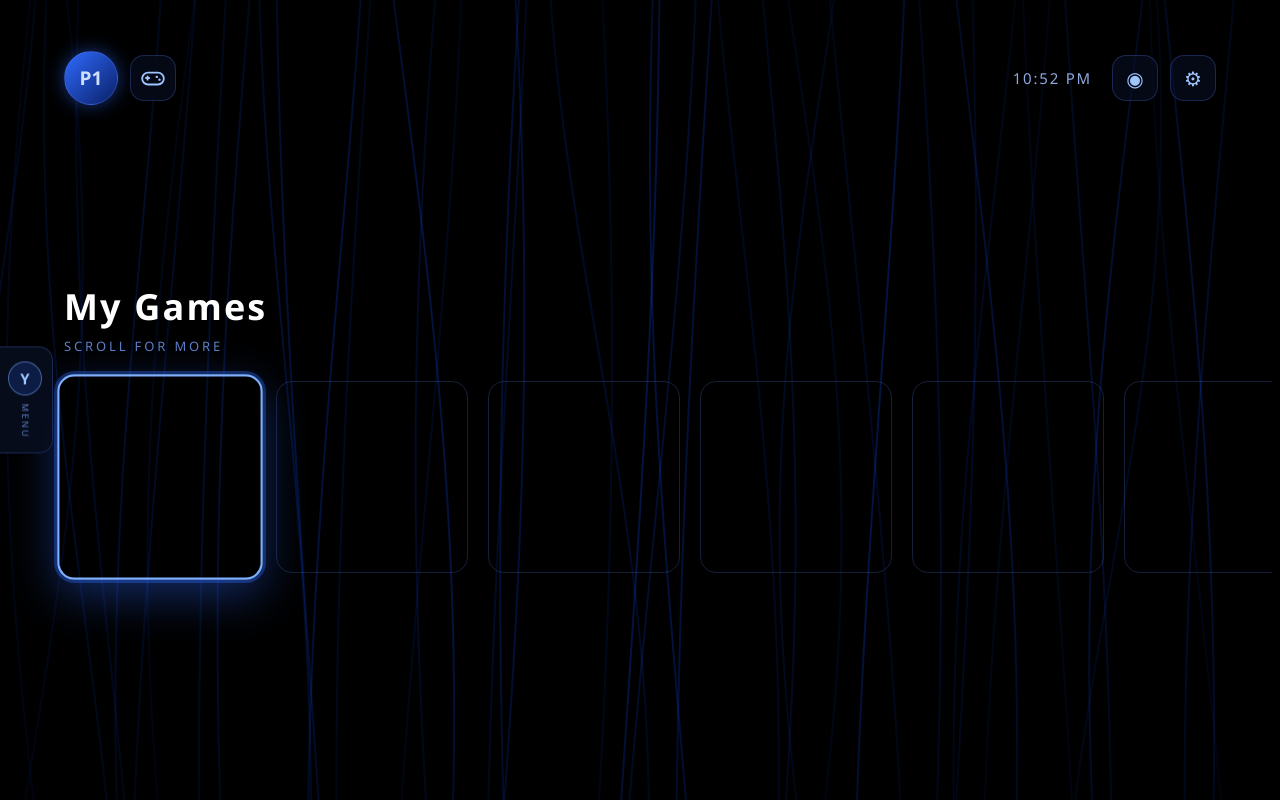
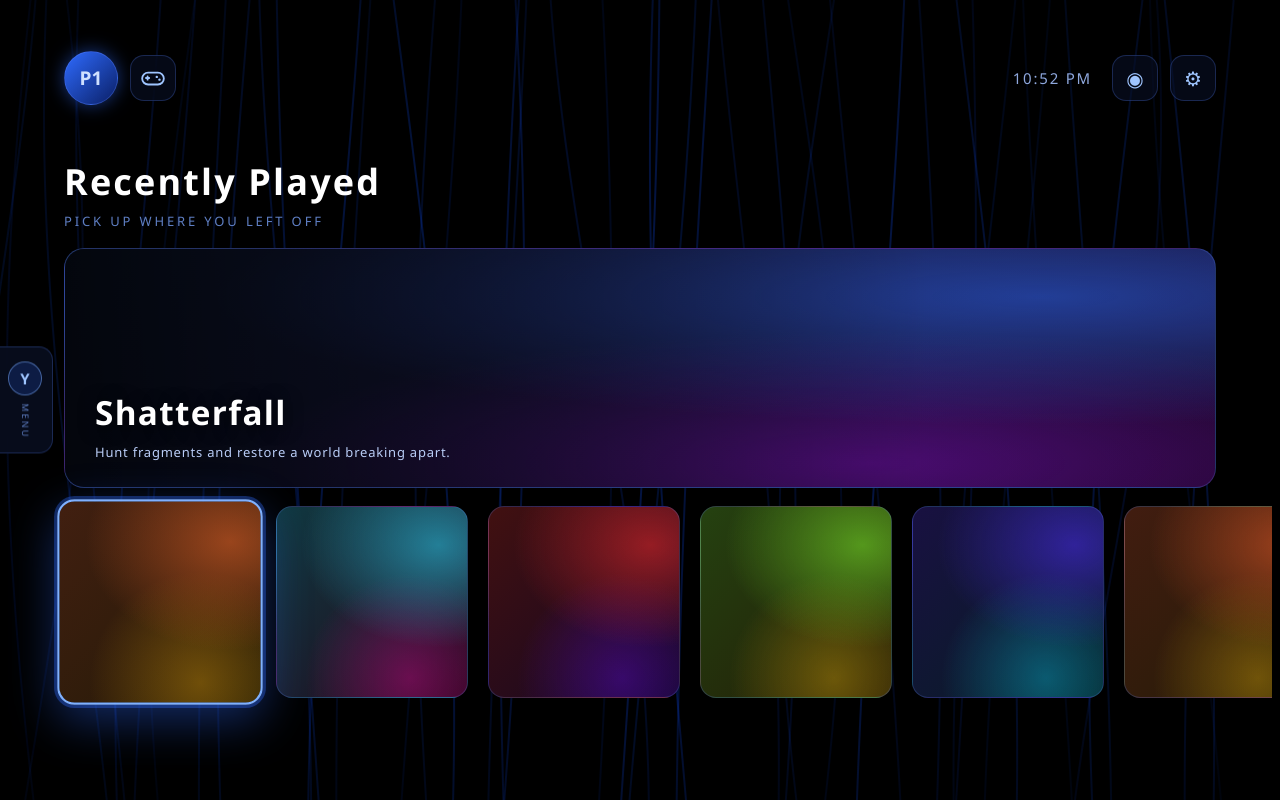
Before and after one commit to Hoopslimbo/olympus, a plain HTML site: page index.html in a window 1280 px wide. Drawn offline with Linux system fonts and the light colour scheme.

Commit message:
Recently Played preview row, per-game icons

```diff
--- a/index.html
+++ b/index.html
@@ -139,9 +139,29 @@
   .iconBtn:active { transform: scale(.93); }
 
   /* Games row */
-  #gamesZone { flex: 1; display: flex; flex-direction: column; justify-content: center; gap: 26px; }
+  #gamesZone { flex: 1; display: flex; flex-direction: column; justify-content: center; gap: 18px; min-height: 0; }
   #gamesHead h1 { font-size: clamp(24px, 3vw, 36px); font-weight: 700; letter-spacing: .06em; }
   #gamesHead p { margin-top: 6px; font-size: 13px; color: #5f7fc4; letter-spacing: .22em; }
+
+  /* Recently-played preview — big art + description above the row (flipped vs PS-style) */
+  #preview {
+    position: relative; border-radius: 20px; overflow: hidden; flex: 0 1 auto;
+    height: clamp(170px, 30vh, 320px);
+    border: 1px solid rgba(100, 140, 255, .22);
+    background:
+      radial-gradient(120% 90% at 85% 20%, hsla(var(--h1, 222), 85%, 55%, .55), transparent 60%),
+      radial-gradient(100% 100% at 70% 90%, hsla(var(--h2, 280), 90%, 45%, .4), transparent 55%),
+      linear-gradient(135deg, hsl(var(--h1, 222), 60%, 16%), hsl(var(--h2, 280), 70%, 8%));
+  }
+  #preview.swap { animation: previewSwap .35s ease; }
+  @keyframes previewSwap { from { opacity: .35; transform: scale(.985); } to { opacity: 1; transform: scale(1); } }
+  #previewScrim {
+    position: absolute; inset: 0;
+    background: linear-gradient(90deg, rgba(0,0,0,.8) 0%, rgba(0,0,0,.35) 45%, transparent 75%);
+  }
+  #previewText { position: absolute; left: 0; bottom: 0; padding: 24px 30px; max-width: 62%; }
+  #previewTitle { font-size: clamp(22px, 2.6vw, 34px); font-weight: 800; letter-spacing: .04em; text-shadow: 0 2px 18px rgba(0,0,0,.7); }
+  #previewDesc { margin-top: 8px; font-size: 13px; color: #b9cdf7; letter-spacing: .06em; line-height: 1.5; }
 
   #rowWrap { position: relative; }
   #tileRow {
@@ -300,8 +320,15 @@
 
   <div id="gamesZone">
     <div id="gamesHead" class="rise" style="--d:.5s">
-      <h1>My Games</h1>
-      <p>SCROLL FOR MORE</p>
+      <h1>Recently Played</h1>
+      <p>PICK UP WHERE YOU LEFT OFF</p>
+    </div>
+    <div id="preview" class="rise" style="--d:.58s">
+      <div id="previewScrim"></div>
+      <div id="previewText">
+        <div id="previewTitle"></div>
+        <div id="previewDesc"></div>
+      </div>
     </div>
     <div id="rowWrap" class="rise" style="--d:.65s">
       <div id="tileRow" tabindex="0"></div>
@@ -362,21 +389,60 @@
   }
   build(); addEventListener('resize', build); requestAnimationFrame(draw);
 
-  /* Tiles: 10 blank */
+  /* Recently-played games (placeholder data).
+     First-party games get a custom icon different from the hero art;
+     third-party games reuse the same art for both (hero falls back to icon). */
+  const games = [
+    { name: 'Shatterfall', desc: 'Hunt fragments and restore a world breaking apart.', firstParty: true, icon: [18, 42], hero: [222, 280] },
+    { name: 'Neon Drift', desc: 'Anti-grav racing through a city that never sleeps.', icon: [190, 320] },
+    { name: 'Voidstrike', desc: 'Squad shooter on the edge of collapsing space.', icon: [0, 265] },
+    { name: 'Blockhaven', desc: 'Build, craft, and defend your settlement.', icon: [95, 45] },
+    { name: 'Starfall Odyssey', desc: 'Chart unmapped skies in a living universe.', icon: [250, 190] },
+    { name: 'Iron Reckoning', desc: 'Heavy combat. Heavier choices.', icon: [15, 45] },
+    { name: 'Tidecaller', desc: "Master the ocean's ancient currents.", icon: [200, 160] },
+    { name: 'Ashfall Protocol', desc: 'Infiltrate the zone. Leave no trace.', icon: [25, 0] },
+    { name: 'Lumen', desc: 'A quiet puzzle journey made of light.', icon: [45, 180] },
+    { name: 'Warpath Royale', desc: 'Sixty drop in. One walks out.', icon: [350, 220] },
+  ];
+  function artBG(h1, h2) {
+    return 'radial-gradient(120% 90% at 85% 20%, hsla(' + h1 + ', 85%, 55%, .55), transparent 60%), ' +
+      'radial-gradient(100% 100% at 70% 90%, hsla(' + h2 + ', 90%, 45%, .4), transparent 55%), ' +
+      'linear-gradient(135deg, hsl(' + h1 + ', 60%, 16%), hsl(' + h2 + ', 70%, 8%))';
+  }
+
+  /* Tiles: 10 recently-played, each showing its icon art */
   const row = document.getElementById('tileRow');
   const tiles = [];
-  for (let i = 0; i < 10; i++) {
+  games.forEach((g, i) => {
     const d = document.createElement('div');
-    d.className = 'tile blank';
+    d.className = 'tile';
     d.dataset.i = i;
+    d.title = g.name;
+    d.style.background = artBG(g.icon[0], g.icon[1]);
     row.appendChild(d); tiles.push(d);
+  });
+
+  let focus = 0;
+  function setFocus(i, scroll = true) {
+    focus = Math.max(0, Math.min(tiles.length - 1, i));
+    tiles.forEach((t, k) => t.classList.toggle('focused', k === focus));
+    paintPreview(focus);
+    if (scroll) tiles[focus].scrollIntoView({ behavior: 'smooth', inline: 'center', block: 'nearest' });
   }
 
-  let focus = 0;
-  function setFocus(i) {
-    focus = Math.max(0, Math.min(tiles.length - 1, i));
-    tiles.forEach((t, k) => t.classList.toggle('focused', k === focus));
-    tiles[focus].scrollIntoView({ behavior: 'smooth', inline: 'center', block: 'nearest' });
+  const preview = document.getElementById('preview');
+  const previewTitle = document.getElementById('previewTitle');
+  const previewDesc = document.getElementById('previewDesc');
+  function paintPreview(i) {
+    const g = games[i];
+    const hero = g.hero || g.icon;
+    preview.style.setProperty('--h1', hero[0]);
+    preview.style.setProperty('--h2', hero[1]);
+    previewTitle.textContent = g.name;
+    previewDesc.textContent = g.desc;
+    preview.classList.remove('swap');
+    void preview.offsetWidth;
+    preview.classList.add('swap');
   }
 
   /* Profile switcher — top-left pic opens "who's playing?" */
@@ -514,7 +580,10 @@
     if (e.key === 'ArrowRight') setFocus(focus + 1);
     else if (e.key === 'ArrowLeft') setFocus(focus - 1);
   });
-  tiles.forEach((t, i) => t.addEventListener('click', () => setFocus(i)));
+  tiles.forEach((t, i) => {
+    t.addEventListener('click', () => setFocus(i));
+    t.addEventListener('mouseenter', () => setFocus(i, false));
+  });
 
   /* Gamepad: left joystick + d-pad move across tiles */
   const padState = { dir: 0, nextMove: 0 };
```
